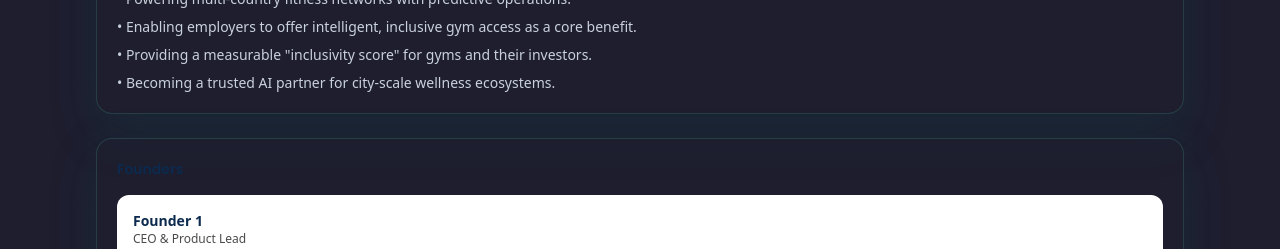
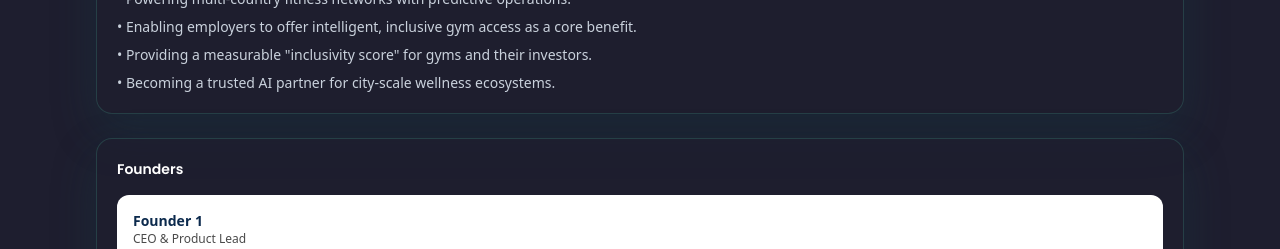
Before and after one commit to HelenEnxhi/FitArenaaOy, a Next.js app: page /about in a window 1280 px wide. Shown: the part 901-1150 px from the top of the page. Built offline with nearby package versions, Linux system fonts and the light colour scheme.

Commit message:
Update page.tsx

```diff
--- a/src/app/about/page.tsx
+++ b/src/app/about/page.tsx
@@ -118,7 +118,7 @@ export default function AboutPage() {
 
               <div className="card bg-[#E7F1FA]">
                 <div className="p-5">
-                  <h2 className="heading text-sm font-semibold text-[#0C2A4D]">
+                  <h2 className="heading text-sm font-semibold text-white">
                     Founders
                   </h2>
                   <div className="mt-4 space-y-4 text-sm text-[#1A1A1A]">
```
